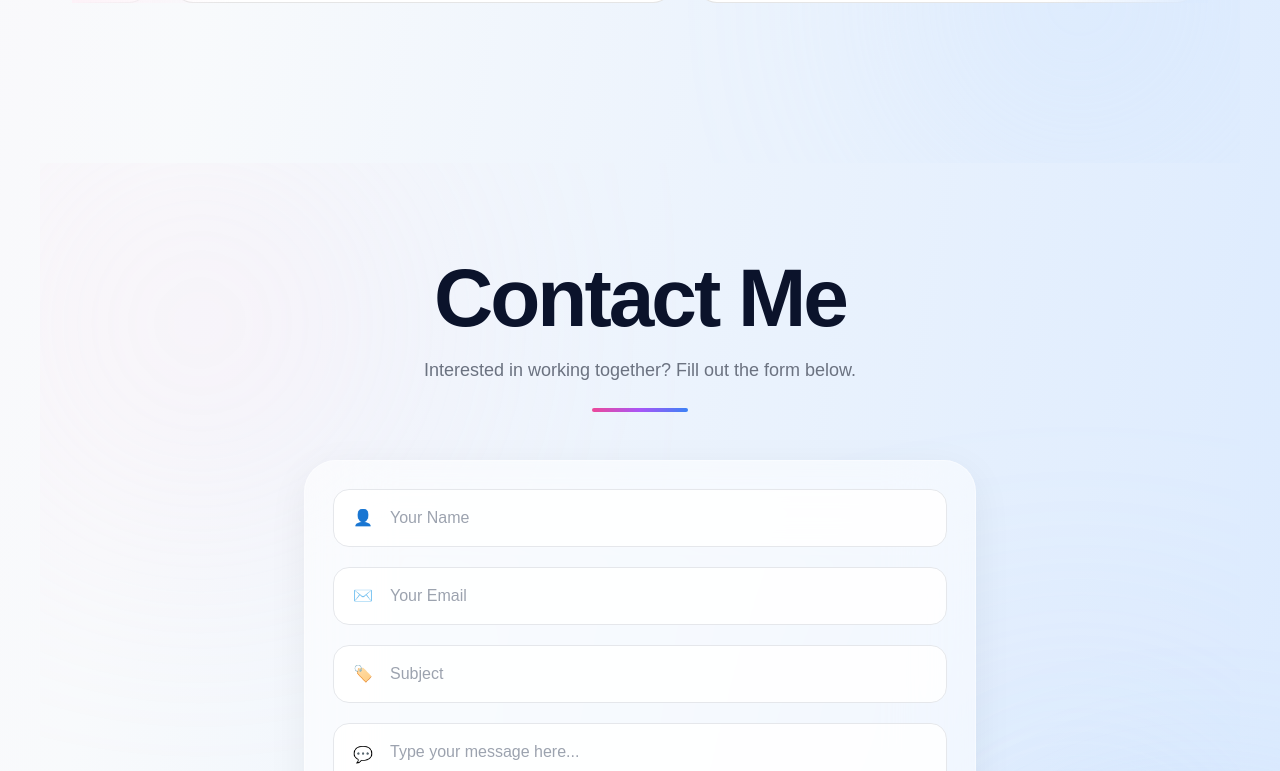
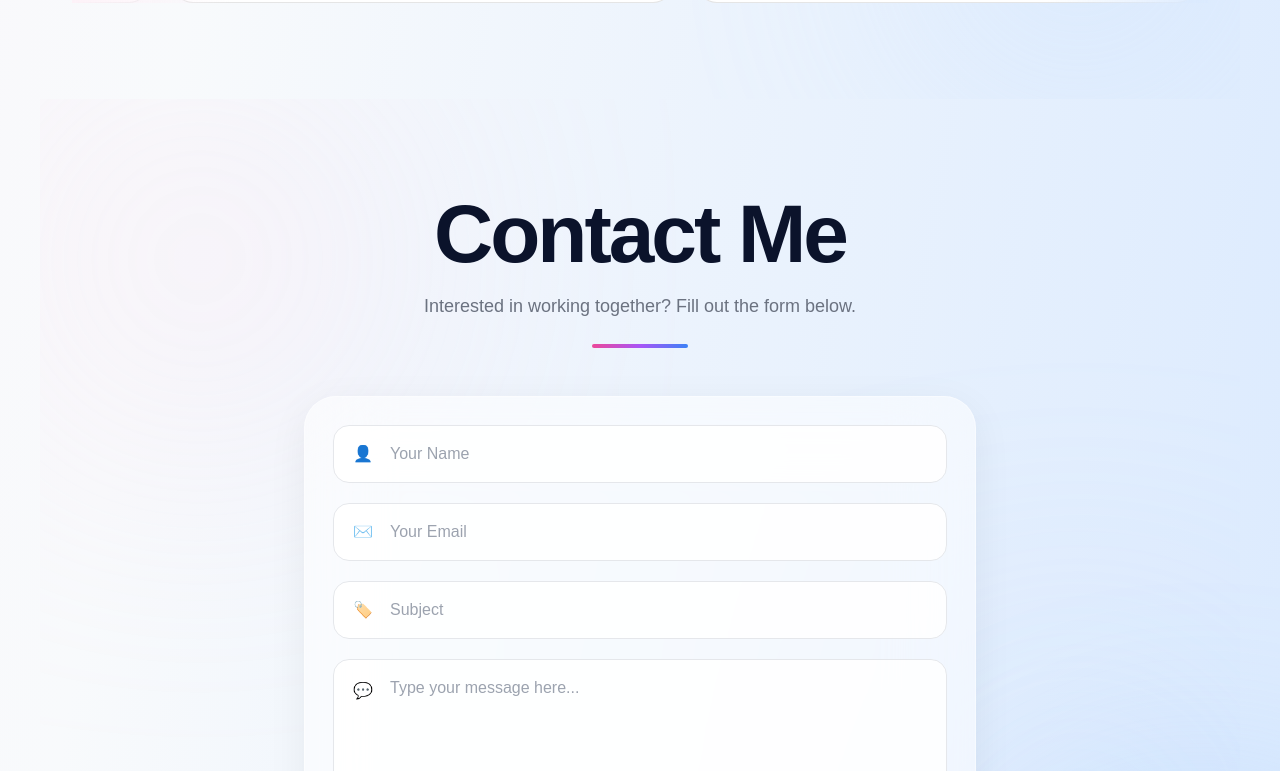
Before and after one commit to lintangntyas/portfolio, a Next.js app: page / in a window 1280 px wide. Shown: the part 6269-7040 px from the top of the page. Built offline with nearby package versions, Linux system fonts and the light colour scheme.

Commit message:
Update page.js

```diff
--- a/app/page.js
+++ b/app/page.js
@@ -1566,7 +1566,7 @@ export default function Home() {
       {/* CERTIFICATIONS */}
       <section
         id="certificate"
-        className="w-full px-4 md:px-8 py-24 pb-40 relative overflow-hidden"
+        className="w-full px-4 md:px-8 py-24 pb-45 relative overflow-hidden"
       >
 
         {/* BLUR */}
@@ -1679,7 +1679,7 @@ export default function Home() {
       {/* CONTACT */}
       <section
         id="contact"
-        className="w-full px-4 md:px-8 py-24 relative overflow-hidden"
+        className="w-full px-4 md:px-4 py-24 relative overflow-hidden"
       >
         {/* BACKGROUND */}
         <div className="absolute top-0 left-0 w-[320px] h-[320px] bg-pink-200/30 blur-[140px] rounded-full" />
```
